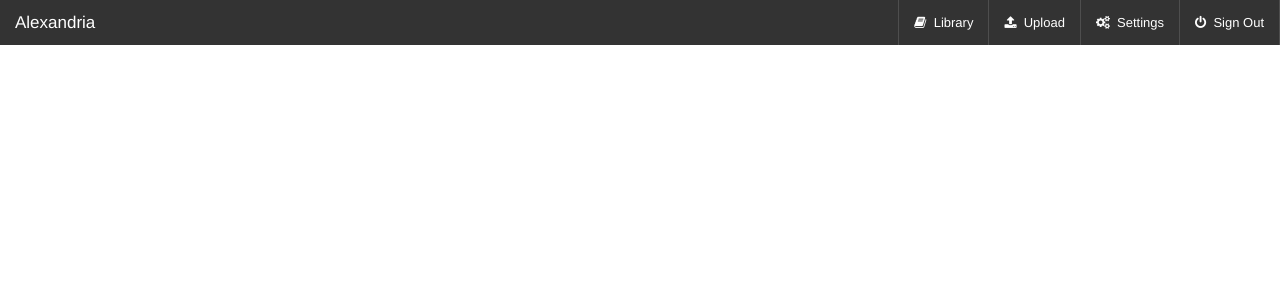
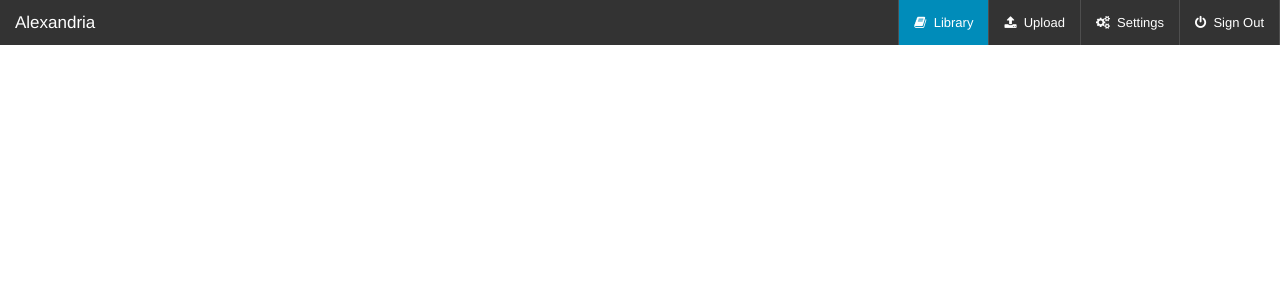
Before and after one commit to citruspi/Alexandria, a Flask app: page /library in a window 1280 px wide. Shown: the top 300 px of the page. Run offline with Flask 2, Linux system fonts and the light colour scheme; parts of the project's set-up code (start-up, migrations or seed data) failed here and were passed over; some libraries are stand-ins or nearby versions.

Commit message:
Add 'active' class to library menu item on load

```diff
--- a/templates/base.html
+++ b/templates/base.html
@@ -24,7 +24,7 @@
             <section class="top-bar-section">
                 <ul class="right">
                     <li class="divider"></li>
-                    <li><a href="/library"> <i class="fa fa-book"></i> &nbsp;Library</a></li>
+                    <li id="library_menu"><a href="/library"> <i class="fa fa-book"></i> &nbsp;Library</a></li>
                     <li class="divider"></li>
                     <li id="upload_menu"><a href="/upload"> <i class="fa fa-upload"></i> &nbsp;Upload</a></li>
                     <li class="divider"></li>
@@ -46,6 +46,11 @@
                     document.getElementById("upload_menu").className = "active";
                     break;
 
+                case 'library':
+
+                    document.getElementById("library_menu").className = "active";
+                    break;
+
                 default:
 
                     ''
```
